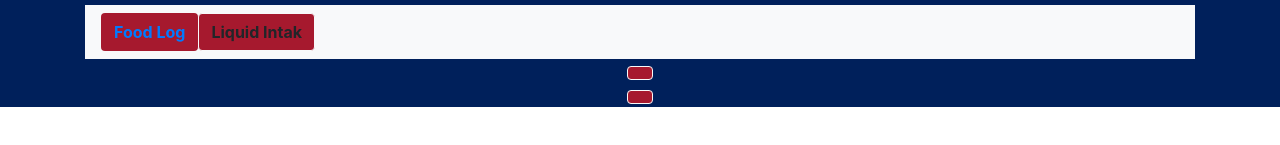
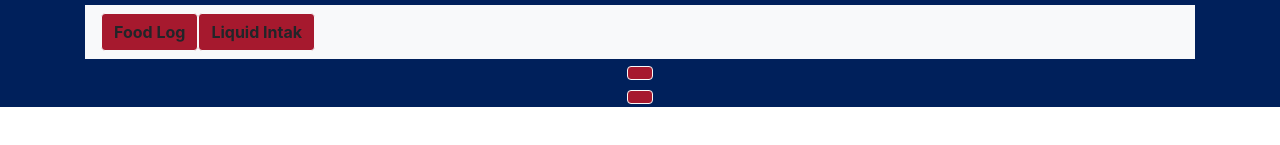
Before and after one commit to premtrans/wellness, a plain HTML site: page index.html in a window 1280 px wide. Shown: the part 163-308 px from the top of the page. Drawn offline with nearby package versions, Linux system fonts and the light colour scheme.

Commit message:
Update index.html

```diff
--- a/index.html
+++ b/index.html
@@ -50,7 +50,7 @@ p{
  <h1>Program Forms</h1>
  <nav class="navbar navbar-light bg-light">
   <form class="form-inline">
-    <a href="foodlog.html" button class="btn btn-ligth" type="button">Food Log</button>
+    <a href="foodlog.html" button class="btn btn-light" type="button">Food Log</button>
     <a href="liquid.html" button class="btn btn-light" type="button">Liquid Intak</button>
   </form>
 </nav>
```
